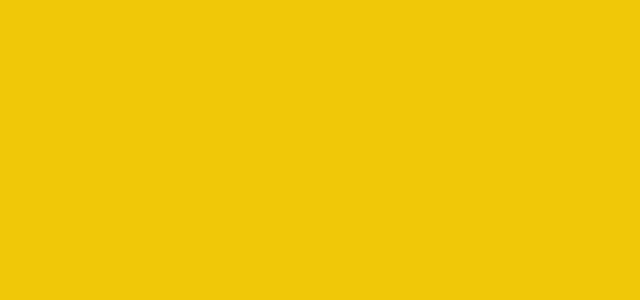
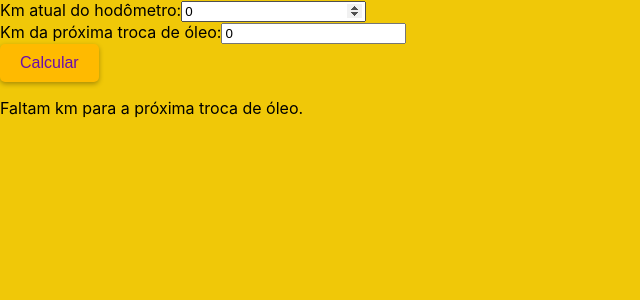
Before and after one commit to OWillMatheuz/meus-valores, a React (Create React App) app: page /km in a window 1280 px wide. Before the commit this address had no page. Shown: the top 300 px of the page, without its empty margins (0-640 px from the left). Built offline with nearby package versions, Linux system fonts and the light colour scheme.

Commit message:
versão 8.0.0

```diff
--- a/package.json
+++ b/package.json
@@ -22,6 +22,7 @@
     "react-calendar": "^4.2.1",
     "react-datepicker": "^4.11.0",
     "react-dom": "^17",
+    "react-icons": "^4.8.0",
     "react-redux": "7.2.5",
     "react-router-dom": "^6.10.0",
     "react-scripts": "5.0.1",
--- a/src/App.tsx
+++ b/src/App.tsx
@@ -5,7 +5,7 @@ import './App.css';
 import Historico from './paginas/historico/Historico';
 import PaginaPrincipal from './paginas/principal/PaginaPrincipal';
 import Metas from './paginas/metas/Metas';
-
+import TrocaDeOleoForm from './paginas/trocadeoleo/TrocaDeOleoForm'
 
 function App() {
   const [valorTotal, setValorTotal] = useState(0);
@@ -22,8 +22,9 @@ function App() {
         <Route path="/registrar" element={<Home atualizarValorTotal={atualizarValorTotal} />} />
         <Route path="/historico" element={<Historico />} />
         <Route path="/metas" element={<Metas />} />
+        <Route path="/km" element={<TrocaDeOleoForm/>} />
+      </Routes>
 
-      </Routes>
     </BrowserRouter>
   );
 }
--- a/src/paginas/home/Home.tsx
+++ b/src/paginas/home/Home.tsx
@@ -2,7 +2,7 @@ import { useState, useEffect } from "react";
 import "./Home.css";
 import { Link } from "react-router-dom";
 import React from "react";
-
+import datetime from "react"
 interface ValorRegistrado {
   data: string;
   tipoEntrega: number;
@@ -48,7 +48,6 @@ function Home(props: { atualizarValorTotal: (novoValorTotal: number) => void })
       setExibirMensagem(true); // define o estado para exibir a mensagem
     }
   }
-
 
   useEffect(() => {
     const storedValores = localStorage.getItem("valoresRegistrados");
@@ -121,8 +120,27 @@ function Home(props: { atualizarValorTotal: (novoValorTotal: number) => void })
 
   const [mensagem, setMensagem] = useState('');
 
+  /* deletar todos os registros da minha lista */
+  function handleDeleteAll() {
+    confirmDelete();
+  }
+
+  function confirmDelete() {
+    const response = window.confirm("Tem certeza que deseja deletar tudo?");
+    if (response == true) {
+      setValorTotal(0);
+      setValoresRegistrados([]);
+      localStorage.removeItem("valorTotal");
+      localStorage.removeItem("valoresRegistrados");
+      alert("Tudo foi deletado com sucesso!");
+    } else {
+      alert("Operação cancelada.");
+    }
+  }
+
 
   return (
+
     <>
     <div className="bg-svg">
       <div className="container background-whatsapp">
@@ -130,6 +148,7 @@ function Home(props: { atualizarValorTotal: (novoValorTotal: number) => void })
           <button>Voltar para a Página Principal</button>
         </Link>
         <h1>Minhas entregas</h1>
+
         <h3>
           Valor Total:{" "}
           <span className="destaque">R$ {valorTotal.toFixed(2)}</span>
@@ -178,6 +197,7 @@ function Home(props: { atualizarValorTotal: (novoValorTotal: number) => void })
             </div>
           ))}
         </div>
+        <button onClick={handleDeleteAll} style={{ marginRight: '10px' }}>Deletar tudo</button>
         <button onClick={() => window.scrollTo({ top: 0, behavior: "smooth" })}>
           <i className="fas fa-chevron-up">Voltar ao topo</i>
         </button>
--- a/src/paginas/principal/PaginaPrincipal.tsx
+++ b/src/paginas/principal/PaginaPrincipal.tsx
@@ -19,20 +19,40 @@ function PaginaPrincipal() {
           <div className="row">
             <div className="col-sm-4 col-md-4 col-lg-4">
               <Link to="/registrar">
-                <img src="https://tinypic.host/images/2023/04/22/icons8-editar-propriedade-64.png" alt="Icone 1" className="icone" />
+                <img
+                  src="https://tinypic.host/images/2023/04/22/icons8-editar-propriedade-64.png"
+                  alt="Icone 1"
+                  className="icone"
+                />
                 <p className="texto-botao">Registrar valores e km</p>
               </Link>
             </div>
             <div className="col-sm-4 col-md-4 col-lg-4">
               <Link to="/historico">
-                <img src="https://tinypic.host/images/2023/04/22/icons8-historico-de-encomendas-100.png" alt="Icone 2" className="icone" />
+                <img
+                  src="https://tinypic.host/images/2023/04/22/icons8-historico-de-encomendas-100.png"
+                  alt="Icone 2"
+                  className="icone"
+                />
                 <p className="texto-botao">Ver histórico</p>
               </Link>
             </div>
             <div className="col-sm-4 col-md-4 col-lg-4">
               <Link to="/metas">
-                <img src="https://tinypic.host/images/2023/04/22/icons8-objetivo-100.png" alt="Icone 3" className="icone" />
+                <img
+                  src="https://tinypic.host/images/2023/04/22/icons8-objetivo-100.png"
+                  alt="Icone 3"
+                  className="icone"
+                />
                 <p className="texto-botao">Definir metas</p>
+              </Link>
+              <Link to="/km">
+                <img
+                  src="https://tinypic.host/images/2023/04/22/icons8-objetivo-100.png"
+                  alt="Icone 3"
+                  className="icone"
+                />
+                <p className="texto-botao">Troca de óleo</p>
               </Link>
             </div>
           </div>
--- /dev/null
+++ b/src/paginas/trocadeoleo/TrocaDeOleoForm.tsx
@@ -0,0 +1,47 @@
+import { SetStateAction, useState } from "react";
+import { Link } from "react-router-dom";
+import "./TrocaDeOleoForm.css";
+import React from "react";
+
+function TrocaDeOleoForm() {
+    const [kmAtual, setKmAtual] = useState<number>(0);
+    const [kmProximaTroca, setKmProximaTroca] = useState<number>(0);
+    const [kmFaltantes, setKmFaltantes] = useState<string>("");
+    function handleKmAtualChange(event: { target: { value: string; }; }) {
+        setKmAtual(Number(event.target.value));
+      }
+
+      function handleKmProximaTrocaChange(event: { target: { value: string; }; }) {
+        setKmProximaTroca(Number(event.target.value));
+      }
+
+      function handleCalcularClick(event: { preventDefault: () => void; }) {
+  event.preventDefault();
+  const kmFaltantes = kmProximaTroca - kmAtual;
+  setKmFaltantes(String(kmFaltantes));
+}
+
+
+    return (
+      <form>
+        <label>
+          Km atual do hodômetro:
+          <input type="number" value={kmAtual} onChange={(e) => setKmAtual(Number(e.target.value))} />
+        </label>
+        <br />
+        <label>
+          Km da próxima troca de óleo:
+          <input type="number" value={kmProximaTroca} onChange={(e) => setKmProximaTroca(Number(e.target.value))} />
+        </label>
+        <br />
+        <button onClick={handleCalcularClick}>Calcular</button>
+        <br />
+        {kmFaltantes !== null && (
+          <p>
+            Faltam {kmFaltantes} km para a próxima troca de óleo.
+          </p>
+        )}
+      </form>
+    );
+  }
+  export default TrocaDeOleoForm;
```
Also changed, not shown: src/paginas/trocadeoleo/TrocaDeOleoForm.css (added), 1 other file (tests, documents, lock files or other folders).
